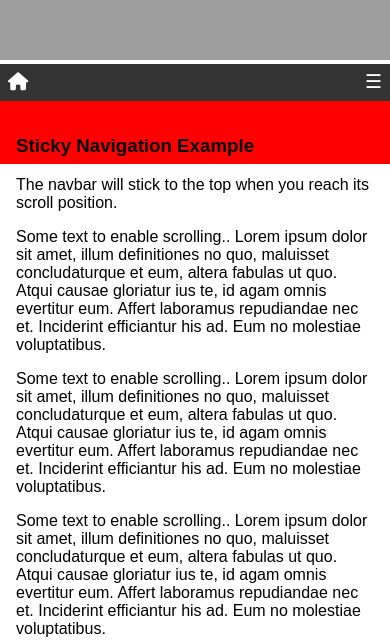
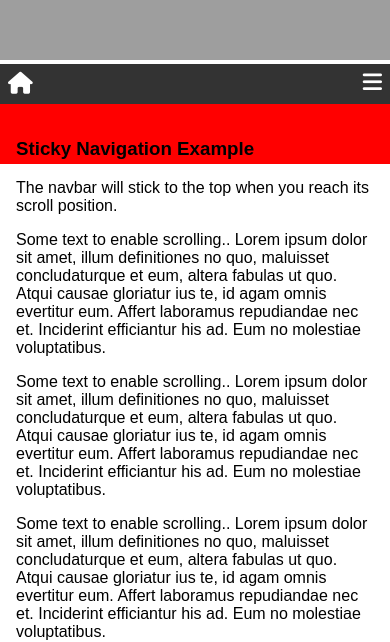
Before and after one commit to lexuanchinh97/article-web, a Vue app: page / in a window 390 px wide. Shown: the part 233-875 px from the top of the page. Built offline with nearby package versions, Linux system fonts and the light colour scheme; no server answers.

Commit message:
update nav

```diff
--- a/index.html
+++ b/index.html
@@ -3,6 +3,7 @@
   <head>
     <meta charset="utf-8">
     <meta name="viewport" content="width=device-width,initial-scale=1.0">
+    <link rel="stylesheet" type="text/css" href="https://cdnjs.cloudflare.com/ajax/libs/font-awesome/4.7.0/css/font-awesome.min.css">
     <title>article-web</title>
   </head>
   <body>
--- a/src/components/Navbar/Navbar.css
+++ b/src/components/Navbar/Navbar.css
@@ -22,12 +22,16 @@
 
 .navbar li a {
   color: white;
-  font-size: 18px;
+  font-size: 19px;
 }
 
 div.nav-content > ul li {
   float: left;
   display: block;
+}
+
+.navbar .nav-content .icon-menu {
+  display: none;
 }
 
 div.nav-content ul li > ul li {
@@ -54,7 +58,7 @@ div.nav-content ul li > ul {
 
 .desktop-home {
   display: block;
-  font-size: 18px;
+  font-size: 22px;
 }
 
 .navbar .nav-content .icon {
@@ -95,6 +99,12 @@ div.nav-content ul li > ul {
     float: right;
     padding: 6px 8px !important;
     z-index: 10;
+    font-size: 22px;
+    color: white;
+  }
+
+  .navbar .nav-content .icon-menu {
+    display: block;
   }
 
   .navbar li:not(:first-child, :last-child) {
@@ -119,6 +129,7 @@ div.nav-content ul li > ul {
 
   div.nav-content ul li > ul {
     position: relative;
+    display: block;
   }
 
   div.nav-content ul li > ul li {
--- a/src/components/Navbar/Navbar.vue
+++ b/src/components/Navbar/Navbar.vue
@@ -27,7 +27,7 @@
             <a href="">Contact</a>
           </li>
           <li class="icon-menu">
-            <a class="icon" @click="myFunction()">&#9776; </a>
+            <i class="fa fa-bars" @click="myFunction()"></i>
           </li>
         </ul>
       </div>
```
